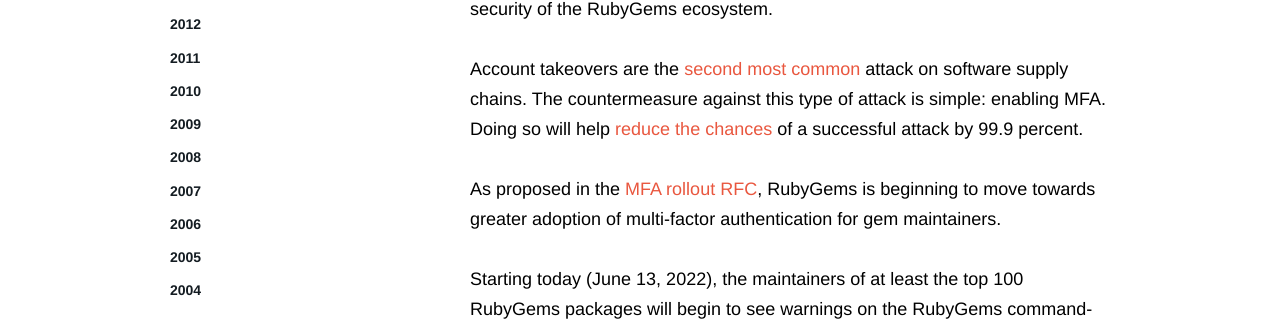
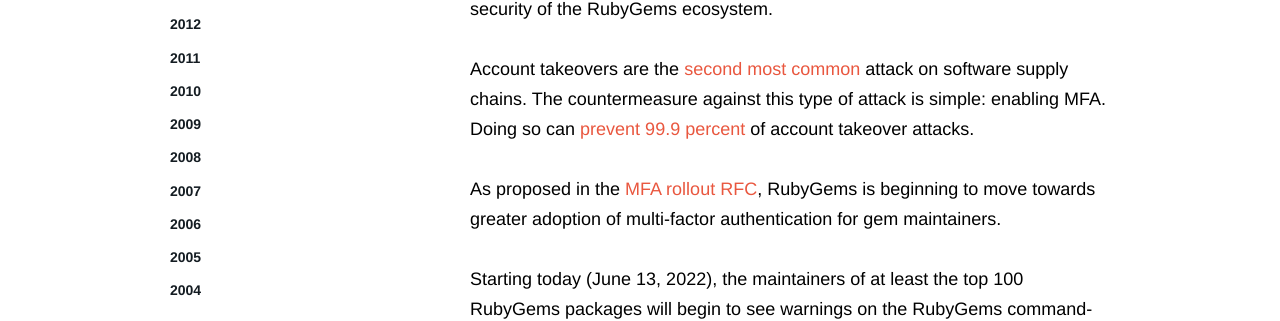
Before and after one commit to rubygems/rubygems.github.io, a Jekyll site: the page built from _posts/2022-06-13-mfa-phase-1-rollout.md, in a window 1280 px wide. Shown: the part 556-877 px from the top of the page. Built offline with Jekyll 4.4.1, drawn with Linux system fonts in a browser that asks for light colours; comment, search, counter and statistics services are not loaded.

Commit message:
Refine word-choice from 'reduce' to 'prevent'
Use the same language as the source we're referencing.
We weren't confident that "reducing the chance of an attack by 99%"
is actually the same as "preventing 99% of attacks". To avoid
misrepresenting this fact, we'll use the same language that
matches our reference material.

```diff
--- a/_posts/2022-06-13-mfa-phase-1-rollout.md
+++ b/_posts/2022-06-13-mfa-phase-1-rollout.md
@@ -7,7 +7,7 @@
 
 Attacks on the software supply chain are increasing. Our community has not gone unscathed. RubyGems has been affected by supply chain attacks in the past. It’s important for us to mitigate these risks as much as possible. Recommending stronger security practices like enabling multi-factor authentication (MFA) on popular packages is a first step towards improving security of the RubyGems ecosystem.
 
-Account takeovers are the [second most common](https://arxiv.org/abs/2002.01139) attack on software supply chains. The countermeasure against this type of attack is simple: enabling MFA. Doing so will help [reduce the chances](https://www.microsoft.com/security/blog/2019/08/20/one-simple-action-you-can-take-to-prevent-99-9-percent-of-account-attacks/) of a successful attack by 99.9 percent.
+Account takeovers are the [second most common](https://arxiv.org/abs/2002.01139) attack on software supply chains. The countermeasure against this type of attack is simple: enabling MFA. Doing so can [prevent 99.9 percent](https://www.microsoft.com/security/blog/2019/08/20/one-simple-action-you-can-take-to-prevent-99-9-percent-of-account-attacks/) of account takeover attacks.
 
 As proposed in the [MFA rollout RFC](https://github.com/rubygems/rfcs/blob/master/text/0007-mfa-rollout.md), RubyGems is beginning to move towards greater adoption of multi-factor authentication for gem maintainers.
 
```
